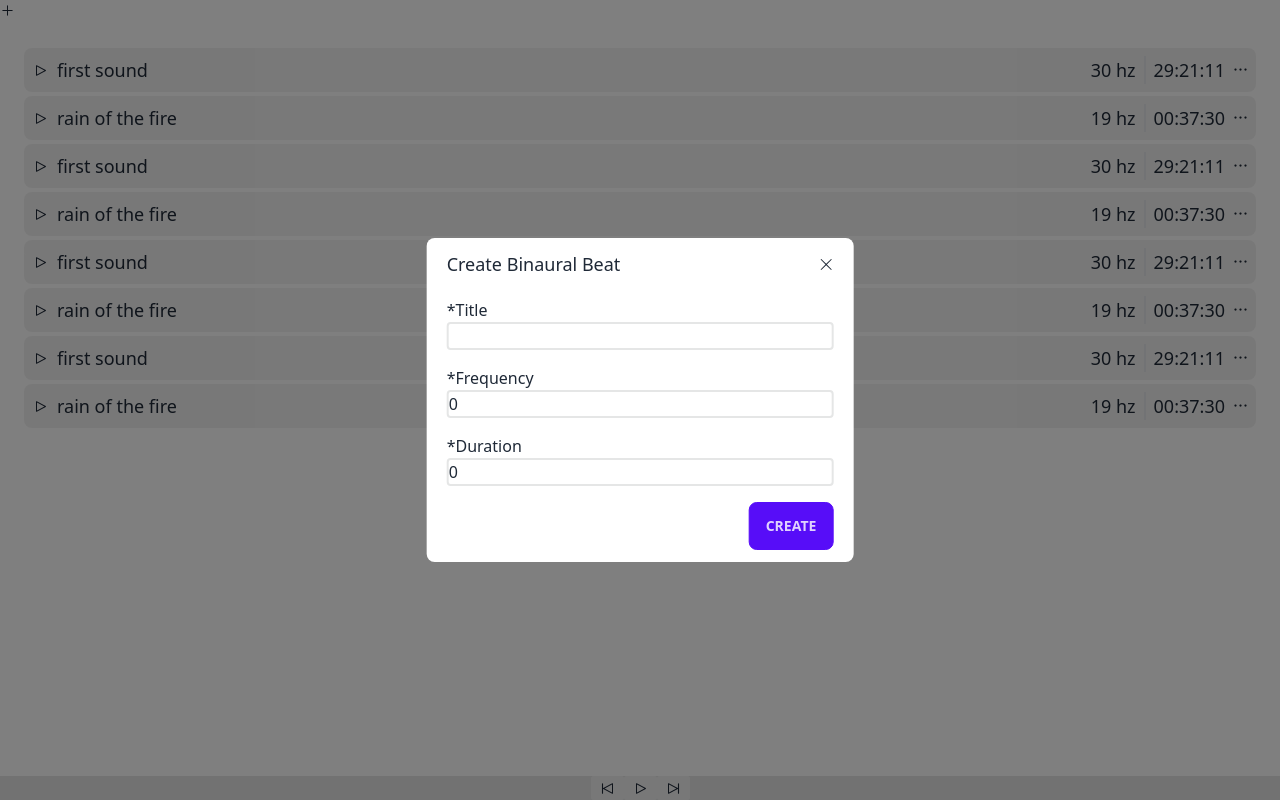
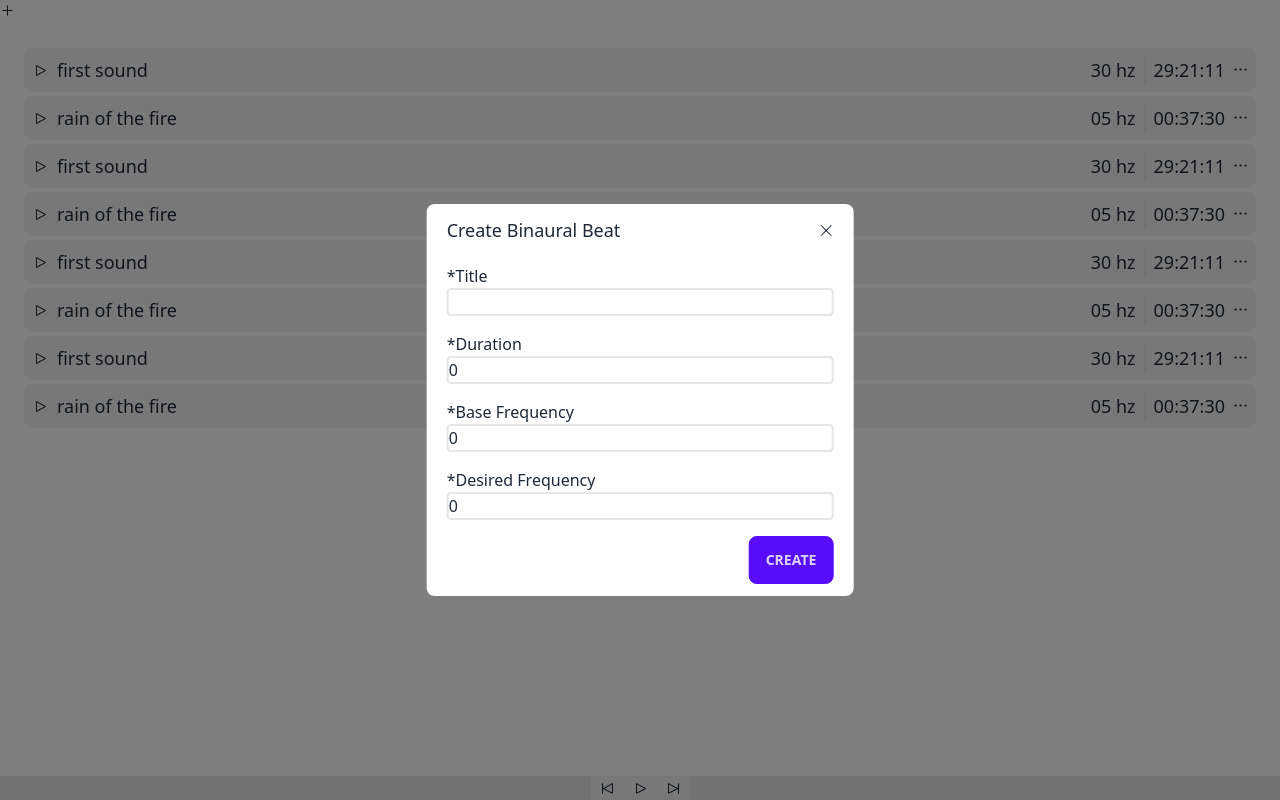
Before and after one commit to maxamed1st/pureBinaurals, a React (Vite) app: page / in a window 1280 px wide. Both pictures are taken after a click on the button 7 px from the left and 10 px from the top of the page. Built offline with nearby package versions, Linux system fonts and the light colour scheme.

Commit message:
introduce base frequency

```diff
--- a/src/Components/Form.tsx
+++ b/src/Components/Form.tsx
@@ -13,7 +13,8 @@ export default function ModalForm({ setShowModal, editBeat }: any) {
   const dispatch = useAppDispatch();
   const id = editBeat?.id || uuid();
   const [title, setTitle] = useState(editBeat?.title || '');
-  const [frequency, setFrequency] = useState(editBeat?.frequency || 0);
+  const [baseFrequency, setBaseFrequency] = useState(editBeat?.baseFrequency || 0);
+  const [desiredFrequency, setDesiredFrequency] = useState(editBeat?.desiredFrequency || 0);
   const [duration, setDuration] = useState(editBeat?.duration || 0);
 
   //handle onChange event
@@ -25,12 +26,15 @@ export default function ModalForm({ setShowModal, editBeat }: any) {
       case ("title"):
         setTitle(value);
         break;
-      case ("frequency"):
-        setFrequency(value);
-        break;
       case ("duration"):
         setDuration(value);
         break
+      case ("baseFrequency"):
+        setBaseFrequency(value);
+        break;
+      case ("desiredFrequency"):
+        setDesiredFrequency(value);
+        break;
       default:
         throw Error("Specified input Id doesn't exist")
     }
@@ -40,14 +44,15 @@ export default function ModalForm({ setShowModal, editBeat }: any) {
   const handleSubmit = (e: any) => {
     e.preventDefault();
     //dispatch event to store
-    const payLoad: Beat = { id, title, frequency, duration };
+    const payLoad: Beat = { id, title, baseFrequency, desiredFrequency, duration };
     if (editBeat) dispatch(updateBeat(payLoad))
     else dispatch(addBeat(payLoad));
     //close modal
     setShowModal(false);
     //reset input fields
     setTitle('');
-    setFrequency(0);
+    setBaseFrequency(0);
+    setDesiredFrequency(0);
     setDuration(0);
   }
 
@@ -70,22 +75,6 @@ export default function ModalForm({ setShowModal, editBeat }: any) {
           </Form.Control>
         </Form.Field>
 
-        <Form.Field name="frequency" className="flex flex-col">
-          <div className="flex items-baseline justify-between">
-            <Form.Label className='font-montserrat'>*Frequency</Form.Label>
-            <Form.Message match="valueMissing" className="text-xs text-error">Fill in the frequency in hz</Form.Message>
-          </div>
-          <Form.Control asChild>
-            <Input
-              id="frequency"
-              type="number"
-              value={frequency}
-              onChange={handleChange}
-              min={1}
-            />
-          </Form.Control>
-        </Form.Field>
-
         <Form.Field name="duration" className="flex flex-col">
           <div className="flex items-baseline justify-between">
             <Form.Label className='font-montserrat'>*Duration</Form.Label>
@@ -102,7 +91,39 @@ export default function ModalForm({ setShowModal, editBeat }: any) {
           </Form.Control>
         </Form.Field>
 
-        <Form.Submit className="btn btn-primary max-w-fit self-end"> Create </Form.Submit>
+      <Form.Field name="baseFrequency" className="flex flex-col">
+        <div className="flex items-baseline justify-between">
+          <Form.Label className='font-montserrat'>*Base Frequency</Form.Label>
+          <Form.Message match="valueMissing" className="text-xs text-error">Fill in the frequency in hz</Form.Message>
+        </div>
+        <Form.Control asChild>
+          <Input
+            id="baseFrequency"
+            type="number"
+            value={baseFrequency}
+            onChange={handleChange}
+            min={1}
+          />
+        </Form.Control>
+      </Form.Field>
+
+      <Form.Field name="desiredFrequency" className="flex flex-col">
+        <div className="flex items-baseline justify-between">
+          <Form.Label className='font-montserrat'>*Desired Frequency</Form.Label>
+          <Form.Message match="valueMissing" className="text-xs text-error">Fill in the frequency in hz</Form.Message>
+        </div>
+        <Form.Control asChild>
+          <Input
+            id="desiredFrequency"
+            type="number"
+            value={desiredFrequency}
+            onChange={handleChange}
+            min={1}
+          />
+        </Form.Control>
+      </Form.Field>
+
+        <Form.Submit className="btn btn-primary max-w-fit self-end"> {editBeat ? "Update" : "Create"} </Form.Submit>
 
       </Form.Root>
     </main>
--- a/src/dashboard/Create.tsx
+++ b/src/dashboard/Create.tsx
@@ -16,8 +16,8 @@ export default function Create() {
   const dispatch = useAppDispatch();
   function devEnv() {
     const id = () => uuid();
-    const payload_1: Beat = { id: id(), title: "first sound", frequency: 30, duration: 105671 };
-    const payload_2: Beat = { id: id(), title: "rain of the fire", frequency: 19, duration: 2250 };
+    const payload_1: Beat = { id: id(), title: "first sound", baseFrequency: 200, desiredFrequency: 30, duration: 105671 };
+    const payload_2: Beat = { id: id(), title: "rain of the fire", baseFrequency: 440, desiredFrequency: 5, duration: 2250 };
     dispatch(addBeat(payload_1));
     dispatch(addBeat(payload_2));
   }
--- a/src/dashboard/PlayList.tsx
+++ b/src/dashboard/PlayList.tsx
@@ -44,7 +44,7 @@ function RenderBeat({beat, updateBeat, showModal, setShowModal, editBeat}: any)
   }
 
   //format beat frequency and duration
-  const frequency = beat.frequency.toString().padStart(2, "0");
+  const frequency = beat.desiredFrequency.toString().padStart(2, "0");
   const duration = secondsToHHMMSS(beat.duration);
 
   //delete a beat
--- a/src/store/playListSlice.tsx
+++ b/src/store/playListSlice.tsx
@@ -9,10 +9,10 @@ const playListSlice = createSlice({
       state.push(action.payload);
     },
     updateBeat: (state, action: PayloadAction<Beat>) => {
-      const { id, title, frequency, duration } = action.payload;
+      const { id, title, baseFrequency, desiredFrequency, duration } = action.payload;
       const existingBeat = state.find(beat => beat.id === id);
       if (existingBeat) {
-        Object.assign(existingBeat, {id, title, frequency, duration});
+        Object.assign(existingBeat, {id, title, baseFrequency, desiredFrequency, duration});
       }
     },
     deleteBeat: (state, action: PayloadAction<string>) => {
--- a/src/vite-env.d.ts
+++ b/src/vite-env.d.ts
@@ -17,7 +17,8 @@ interface BinauralBeats {
 interface Beat {
   id: string;
   title: string;
-  frequency: number;
+  baseFrequency: number;
+  desiredFrequency: number;
   duration: number;
 }
 
```
